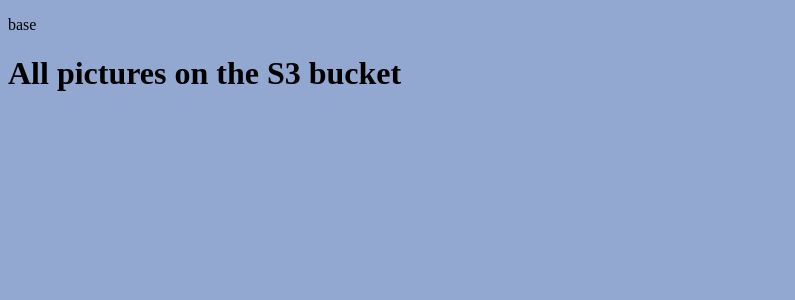
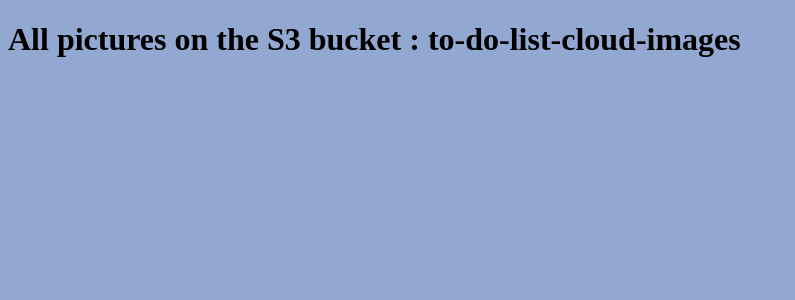
Before and after one commit to LeDixiemeHomme/cloud-image-display, a Django app: page /display/ in a window 1280 px wide. Shown: the top 300 px of the page, without its empty margins (0-795 px from the left). Run offline with Django 3.2, Linux system fonts and the light colour scheme; data that the repository does not hold is empty.

Commit message:
adjust views.py

```diff
--- a/cloudimagedisplay/display/views.py
+++ b/cloudimagedisplay/display/views.py
@@ -7,8 +7,9 @@
 
     # Retrieve the list of existing buckets
     s3 = boto3.client('s3')
-    response = s3.list_objects(Bucket='to-do-list-cloud-images')
-    # response = s3.list_buckets()
+
+    # allBuckets = s3.list_buckets()
+    allObjectsFromABucket = s3.list_objects(Bucket='to-do-list-cloud-images')
 
     # print('Existing objects:')
     # for bucket in response['Contents']:
@@ -22,7 +23,7 @@
     # for bucket in response['Buckets']:
     #     bucket = conn.get_bucket('bucket.Name', validate=False)
 
-    context = {'bucket': response['Contents']}
+    context = {'bucket': allObjectsFromABucket['Contents']}
     return render(request, "home.html", context)
 
 def display_view(request, url):
--- a/cloudimagedisplay/static/css/style.css
+++ b/cloudimagedisplay/static/css/style.css
@@ -5,4 +5,12 @@
   width: 50%;
   height: 50%;
 }
+
+.thumb {
+  display: block;
+  margin-left: auto;
+  margin-right: auto;
+  width: 30%;
+  height: 30%;
+}
 body {background-color: #92a8d1;}
--- a/cloudimagedisplay/templates/base.html
+++ b/cloudimagedisplay/templates/base.html
@@ -6,7 +6,6 @@
     </head>
 
     <body>
-    <p>base</p>
         	{% block content %}
 
         	{% endblock content %}
--- a/cloudimagedisplay/templates/home.html
+++ b/cloudimagedisplay/templates/home.html
@@ -4,10 +4,14 @@
 {% load static %}
 <link rel="stylesheet" type="text/css" href="{% static '/css/style.css' %}">
 
-    <h1>All pictures on the S3 bucket</h1>
+    <h1>All pictures on the S3 bucket : to-do-list-cloud-images</h1>
 
     {% for foo in bucket %}
-        <p>{{ foo.Key }}</p>
+
+        <a href="http://15.236.202.213:8000/display/{{ foo.Key }}"><img class="thumb"
+         src="https://to-do-list-cloud-images.s3.eu-west-3.amazonaws.com/{{ foo.Key }}"
+         alt="{{ foo.Key }}"></a>
+
     {% endfor %}
 
 {% endblock %}
```
